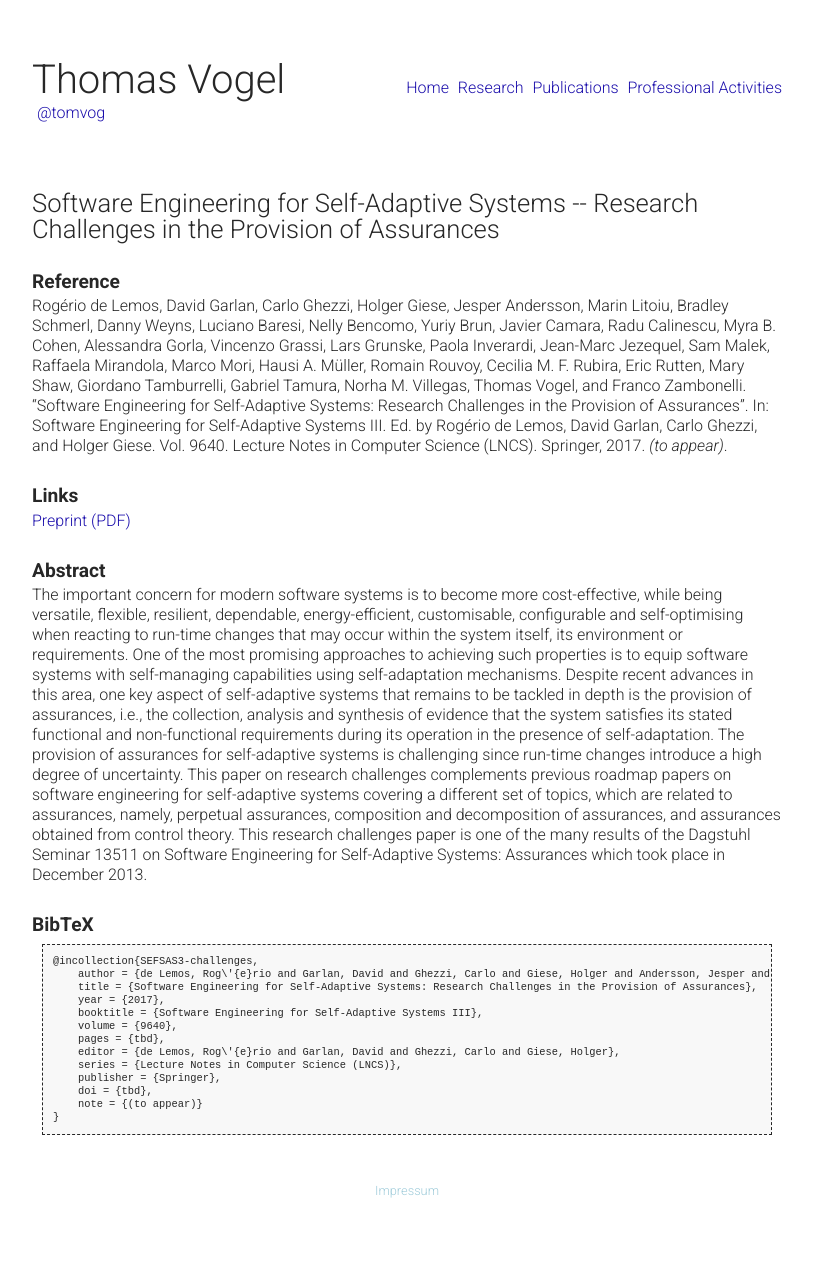
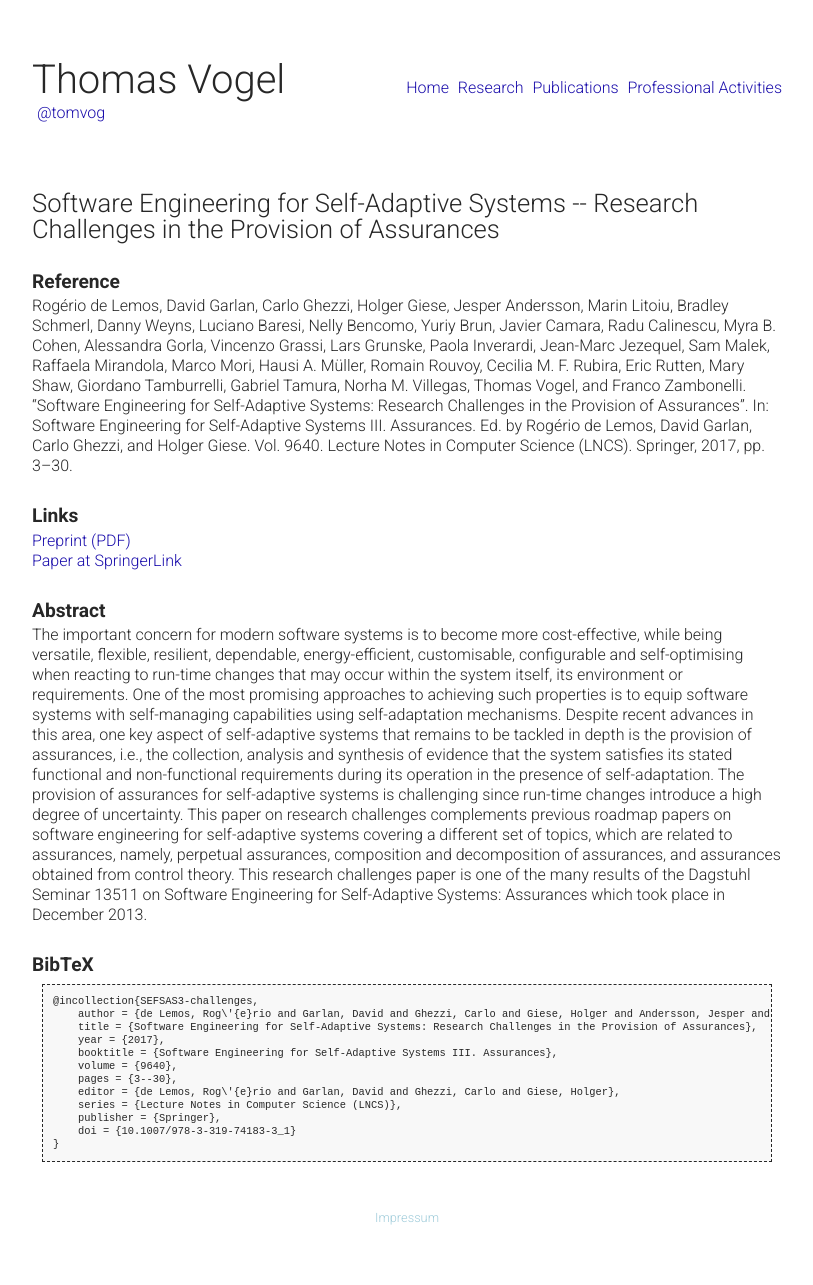
Before and after one commit to thomas-vogel/thomas-vogel.github.io, a Jekyll site: the page built from _pages/publications/2017-SEFSAS3a.md, in a window 1280 px wide. Shown: the whole page, without its empty margins (233-1046 px from the left). Built offline with Jekyll 4.4.1, drawn with Linux system fonts in a browser that asks for light colours; before the commit the page ends 1258 px from its top, so only the background shows below that.

Commit message:
Update SEfSAS III papers.

```diff
--- a/_pages/publications/2017-SEFSAS3a.md
+++ b/_pages/publications/2017-SEFSAS3a.md
@@ -5,10 +5,12 @@ layout: paper
 ---
 
 ## Reference
-Rogério de Lemos, David Garlan, Carlo Ghezzi, Holger Giese, Jesper Andersson, Marin Litoiu, Bradley Schmerl, Danny Weyns, Luciano Baresi, Nelly Bencomo, Yuriy Brun, Javier Camara, Radu Calinescu, Myra B. Cohen, Alessandra Gorla, Vincenzo Grassi, Lars Grunske, Paola Inverardi, Jean-Marc Jezequel, Sam Malek, Raffaela Mirandola, Marco Mori, Hausi A. Müller, Romain Rouvoy, Cecilia M. F. Rubira, Eric Rutten, Mary Shaw, Giordano Tamburrelli, Gabriel Tamura, Norha M. Villegas, Thomas Vogel, and Franco Zambonelli. "Software Engineering for Self-Adaptive Systems: Research Challenges in the Provision of Assurances". In: Software Engineering for Self-Adaptive Systems III. Ed. by Rogério de Lemos, David Garlan, Carlo Ghezzi, and Holger Giese. Vol. 9640. Lecture Notes in Computer Science (LNCS). Springer, 2017. _(to appear)_.
+Rogério de Lemos, David Garlan, Carlo Ghezzi, Holger Giese, Jesper Andersson, Marin Litoiu, Bradley Schmerl, Danny Weyns, Luciano Baresi, Nelly Bencomo, Yuriy Brun, Javier Camara, Radu Calinescu, Myra B. Cohen, Alessandra Gorla, Vincenzo Grassi, Lars Grunske, Paola Inverardi, Jean-Marc Jezequel, Sam Malek, Raffaela Mirandola, Marco Mori, Hausi A. Müller, Romain Rouvoy, Cecilia M. F. Rubira, Eric Rutten, Mary Shaw, Giordano Tamburrelli, Gabriel Tamura, Norha M. Villegas, Thomas Vogel, and Franco Zambonelli. "Software Engineering for Self-Adaptive Systems: Research Challenges in the Provision of Assurances". In: Software Engineering for Self-Adaptive Systems III. Assurances. Ed. by Rogério de Lemos, David Garlan, Carlo Ghezzi, and Holger Giese. Vol. 9640. Lecture Notes in Computer Science (LNCS). Springer, 2017, pp. 3--30.
 
 ## Links
 [Preprint (PDF)](https://www.hpi.uni-potsdam.de/giese/public/selfadapt/wp-content/uploads/sites/2/2017/09/SEfSAS3-challenges.pdf){:target="_blank"}
+
+[Paper at SpringerLink](https://doi.org/10.1007/978-3-319-74183-3_1){:target="_blank"}
 
 ## Abstract
 The important concern for modern software systems is to become more cost-effective, while being versatile, flexible, resilient, dependable, energy-efficient, customisable, configurable and self-optimising when reacting to run-time changes that may occur within the system itself, its environment or requirements. One of the most promising approaches to achieving such properties is to equip software systems with self-managing capabilities using self-adaptation mechanisms. Despite recent advances in this area, one key aspect of self-adaptive systems that remains to be tackled in depth is the provision of assurances, i.e., the collection, analysis and synthesis of evidence that the system satisfies its stated functional and non-functional requirements during its operation in the presence of self-adaptation. The provision of assurances for self-adaptive systems is challenging since run-time changes introduce a high degree of uncertainty. This paper on research challenges complements previous roadmap papers on software engineering for self-adaptive systems covering a different set of topics, which are related to assurances, namely, perpetual assurances, composition and decomposition of assurances, and assurances obtained from control theory. This research challenges paper is one of the many results of the Dagstuhl Seminar 13511 on Software Engineering for Self-Adaptive Systems: Assurances which took place in December 2013.
@@ -19,13 +21,12 @@ The important concern for modern software systems is to become more cost-effecti
     author = {de Lemos, Rog\'{e}rio and Garlan, David and Ghezzi, Carlo and Giese, Holger and Andersson, Jesper and Litoiu, Marin and Schmerl, Bradley and Weyns, Danny and Baresi, Luciano and Bencomo, Nelly and Brun, Yuriy and Camara, Javier and Calinescu, Radu and Cohen, Myra B. and Gorla, Alessandra and Grassi, Vincenzo and Grunske, Lars and Inverardi, Paola and Jezequel, Jean-Marc and Malek, Sam and Mirandola, Raffaela and Mori, Marco and M\"{u}ller, Hausi A. and Rouvoy, Romain and Rubira, Cecilia M. F. and Rutten, Eric and Shaw, Mary and Tamburrelli, Giordano and Tamura, Gabriel and Villegas, Norha M. and Vogel, Thomas and Zambonelli, Franco},
     title = {Software Engineering for Self-Adaptive Systems: Research Challenges in the Provision of Assurances},
     year = {2017},
-    booktitle = {Software Engineering for Self-Adaptive Systems III},
+    booktitle = {Software Engineering for Self-Adaptive Systems III. Assurances},
     volume = {9640},
-    pages = {tbd},
+    pages = {3--30},
     editor = {de Lemos, Rog\'{e}rio and Garlan, David and Ghezzi, Carlo and Giese, Holger},
     series = {Lecture Notes in Computer Science (LNCS)},
     publisher = {Springer},
-    doi = {tbd},
-    note = {(to appear)}
+    doi = {10.1007/978-3-319-74183-3_1}
 }</pre>
   </div>
```
Also changed, not shown: _pages/publications/2017-SEFSAS3b.md (+6 -4 lines), _pages/publications/index.md (+2 -2 lines), _pages/publications/type.md (+2 -2 lines), index.md (+1 -0 lines).
